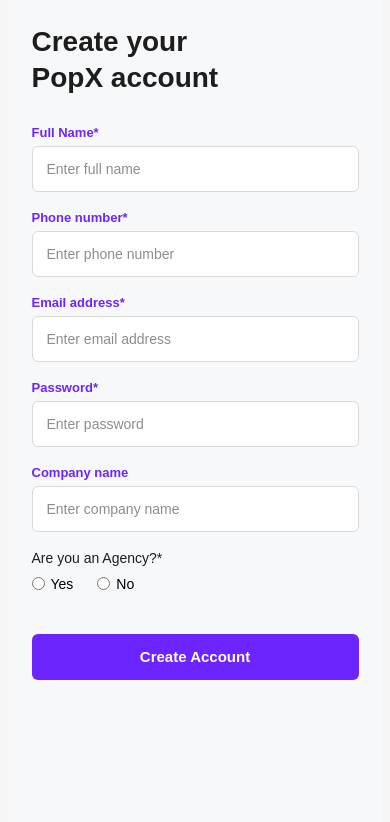
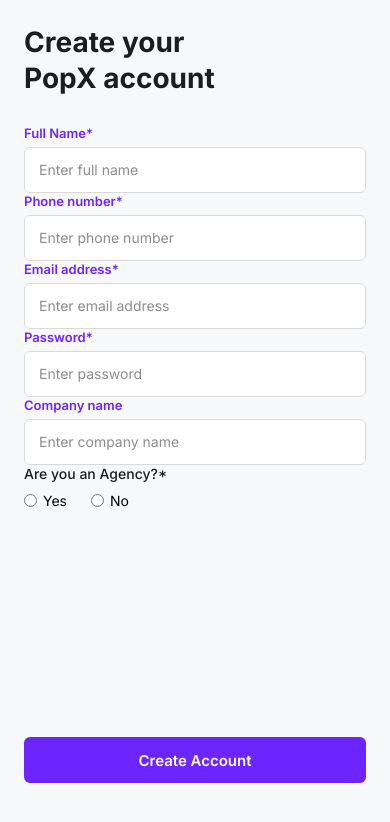
Before and after one commit to Hrishisk99/popx-react-assignment, a React (Vite) app: page /signup in a window 390 px wide. Shown: the top 822 px of the page. Built offline with nearby package versions, Linux system fonts and the light colour scheme.

Commit message:
style: refine UI spacing typography and responsiveness

```diff
--- a/index.html
+++ b/index.html
@@ -5,6 +5,21 @@
     <link rel="icon" type="image/svg+xml" href="/favicon.svg" />
     <meta name="viewport" content="width=device-width, initial-scale=1.0" />
     <title>popx-app</title>
+    <link
+  rel="preconnect"
+  href="https://fonts.googleapis.com"
+/>
+
+<link
+  rel="preconnect"
+  href="https://fonts.gstatic.com"
+  crossorigin
+/>
+
+<link
+  href="https://fonts.googleapis.com/css2?family=Inter:wght@400;500;600;700&display=swap"
+  rel="stylesheet"
+/>
   </head>
   <body>
     <div id="root"></div>
--- a/src/pages/Login/Login.css
+++ b/src/pages/Login/Login.css
@@ -50,9 +50,14 @@
   height: 46px;
   border: none;
   border-radius: 6px;
-  background: #cbcbcb;
+  background: #6c25ff;
   color: #ffffff;
   font-size: 15px;
   font-weight: 600;
   cursor: pointer;
+  transition: 0.2s ease;
 }
+
+.login-btn:hover {
+  opacity: 0.92;
+}
--- a/src/pages/Profile/Profile.css
+++ b/src/pages/Profile/Profile.css
@@ -19,7 +19,8 @@
 }
 
 .profile-card {
-  padding: 24px;
+  border-top: 1px dashed #d9d9d9;
+  border-bottom: 1px dashed #d9d9d9;
 }
 
 .profile-info {
@@ -66,8 +67,12 @@
   color: #4a4a4a;
 }
 
+.profile-description {
+  padding: 0 12px;
+}
+
 .profile-description p {
   font-size: 14px;
-  line-height: 1.6;
+  line-height: 1.9;
   color: #3d3d3d;
 }
--- a/src/pages/Signup/Signup.css
+++ b/src/pages/Signup/Signup.css
@@ -14,7 +14,7 @@
 .signup-form {
   display: flex;
   flex-direction: column;
-  gap: 18px;
+  min-height: 78vh;
 }
 
 .input-group {
@@ -63,7 +63,7 @@
 }
 
 .signup-btn {
-  margin-top: 24px;
+  margin-top: auto;
   height: 46px;
   border: none;
   border-radius: 6px;
--- a/src/pages/Welcome/Welcome.css
+++ b/src/pages/Welcome/Welcome.css
@@ -3,6 +3,7 @@
   display: flex;
   align-items: flex-end;
   padding: 24px;
+  background: #f7f8f9;
 }
 
 .welcome-content {
--- a/src/styles/global.css
+++ b/src/styles/global.css
@@ -6,7 +6,7 @@
 
 body {
   background: #f5f5f5;
-  font-family: Arial, sans-serif;
+  font-family: "Inter", sans-serif;
 }
 
 .app-wrapper {
@@ -21,9 +21,32 @@
   min-height: 100vh;
   background: #ffffff;
   overflow: hidden;
+  position: relative;
+  box-shadow: 0 0 30px rgba(0, 0, 0, 0.08);
 }
 
 button,
 input {
   font-family: inherit;
+  transition: 0.2s ease;
 }
+
+.primary-btn:hover,
+.signup-btn:hover {
+  opacity: 0.92;
+}
+
+.secondary-btn:hover,
+.login-btn:hover {
+  opacity: 0.9;
+}
+
+.input-group input:focus {
+  border-color: #6c25ff;
+}
+
+@media (max-width: 480px) {
+  .mobile-container {
+    width: 100%;
+  }
+}
```
